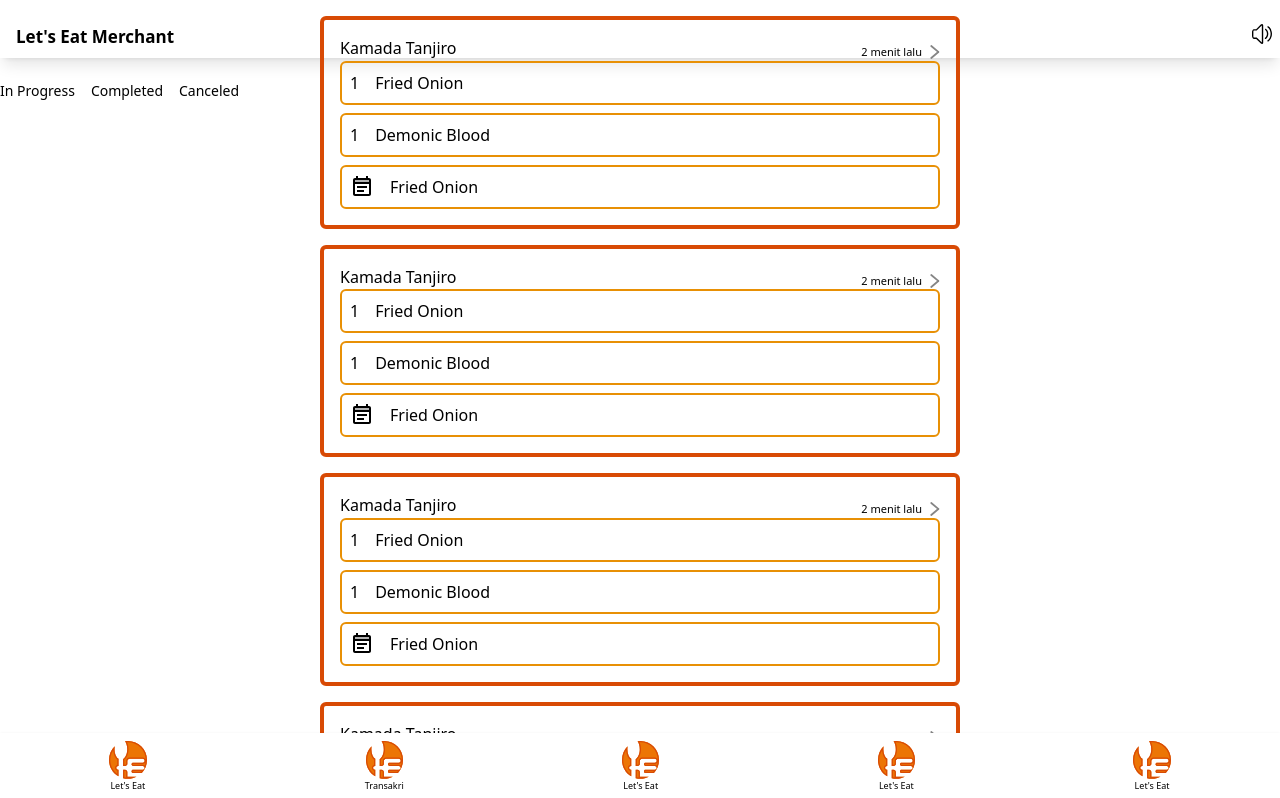
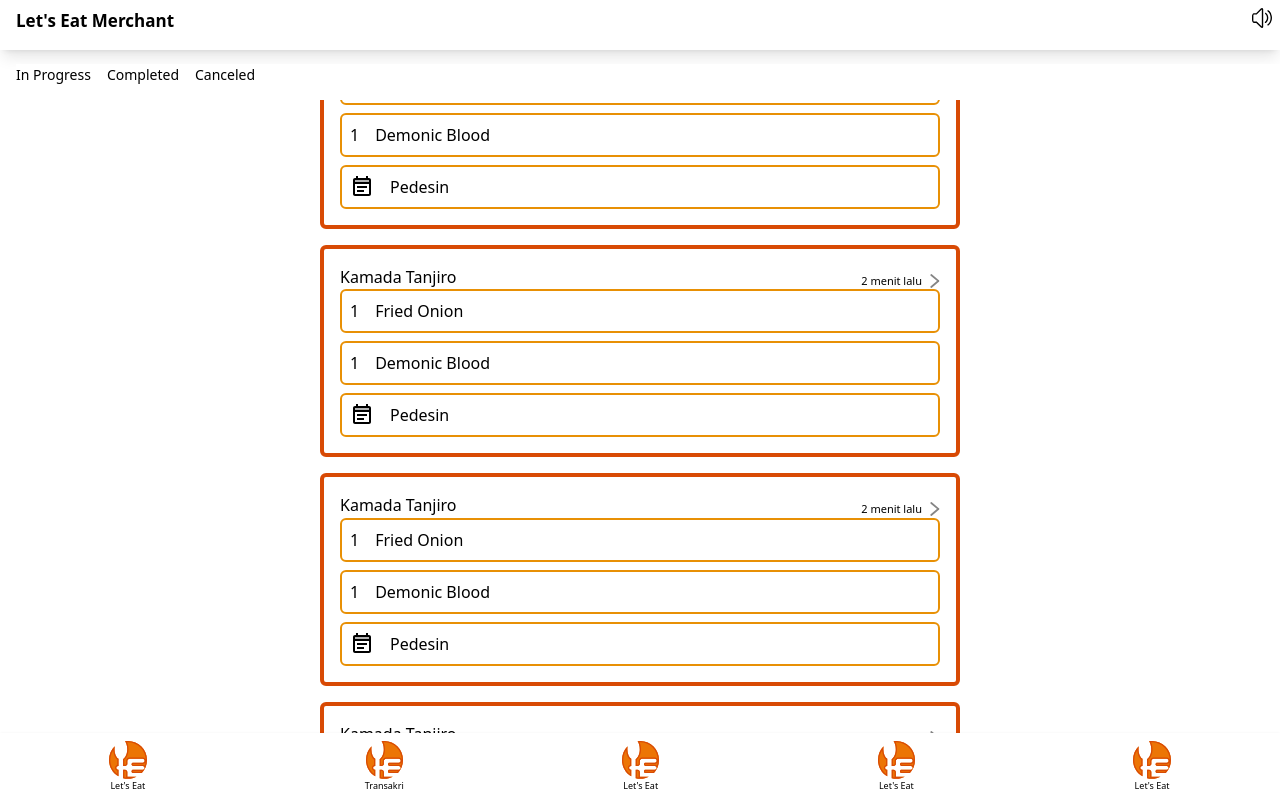
Before and after one commit to akatanyx/WRPL-2023, a Next.js app: page /landingcoba in a window 1280 px wide. Shown: the top 798 px of the page. Built offline with nearby package versions, Linux system fonts and the light colour scheme.

Commit message:
fix minor

```diff
--- a/components/ContentLetsEat.tsx
+++ b/components/ContentLetsEat.tsx
@@ -1,3 +1,5 @@
+import Link from 'next/link'
+
 export default function ContentLetsEat() {
     return (
         <div className="relative sm:w-1/2 sm:mx-auto m-4 p-4 w-226 h-30 rounded-md border-4 border-[#D84A05] flex flex-col">
@@ -9,9 +11,9 @@ export default function ContentLetsEat() {
                     <div>
                         2 menit lalu
                     </div>
-                    <div>
+                    <Link href="a">
                         <img src="/detail.svg"></img>
-                    </div>
+                    </Link>
                 </div>
             </div>
             <div className="flex flex-col space-y-2">
@@ -36,7 +38,7 @@ export default function ContentLetsEat() {
                         <img src="/icon_pesanan.svg"></img>
                     </div>
                     <div className="m-2">
-                        Fried Onion
+                        Pedesin
                     </div>
                 </div>
             </div>
--- a/components/Header.tsx
+++ b/components/Header.tsx
@@ -1,6 +1,7 @@
 export default function Header(){
     return (
-        <header className="bg-white block fixed inset-x-0 z-10text-center shadow-lg">
+        <div className="bg-white h-[100px] block fixed inset-x-0 top-0 z-10 text-center">
+            <div className="bg-white shadow-lg pb-2">
                 <div className="flex justify-between content-center">
                     <div className="font-bold text-[17px] ml-2 p-2">
                         Let's Eat Merchant
@@ -9,6 +10,7 @@ export default function Header(){
                         <img className="w-['20px'] h-['20px'] rounded-lg" src="/uiw_notification.svg"></img>
                     </div>
                 </div>
-        </header>
+            </div>
+        </div>
     )
 }
--- a/components/Navletseat.tsx
+++ b/components/Navletseat.tsx
@@ -2,7 +2,7 @@ import Link from 'next/link'
 
 export default function Navletseat() {
     return (
-        <div className="bg-white block fixed inset-x-0 top-20 text-center">
+        <div className="bg-white block fixed inset-x-0 top-16 z-10 text-center ml-4">
             <div className="flex justify-start space-x-4 text-[14px]">
                 {/* In progress */}
                 <div>
```
Lines whose indentation alone changed are shown as unchanged.
